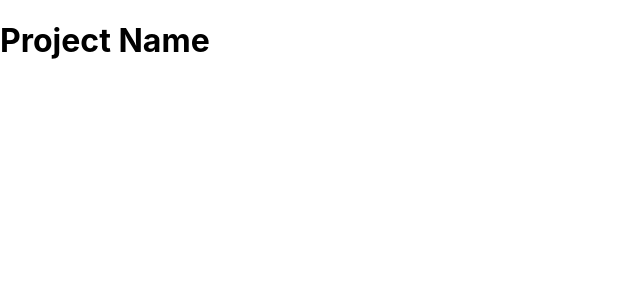
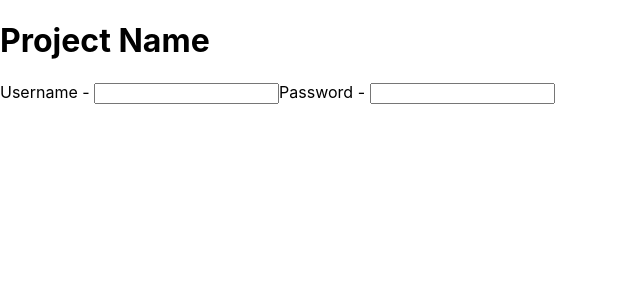
Before and after one commit to joowoonk/frontend-1, a React (Create React App) app in the folder frontend/: page /login in a window 1280 px wide. Shown: the top 300 px of the page, without its empty margins (0-640 px from the left). Built offline with nearby package versions, Linux system fonts and the light colour scheme.

Commit message:
Got basic form input working

```diff
--- a/frontend/src/components/LoginPage/LoginForm.js
+++ b/frontend/src/components/LoginPage/LoginForm.js
@@ -0,0 +1,18 @@
+import React from 'react';
+
+function LoginForm(props) {
+
+	const {
+		values,
+		onInputChange
+	} = props;
+
+	return (
+		<form className='login-form'>
+			<label>Username - <input value={values.username} onChange={onInputChange} name='username' type='text'/></label>
+			<label>Password - <input value={values.password} onChange={onInputChange} name='password' type='text'/></label>
+		</form>
+	);
+}
+
+export default LoginForm;
--- a/frontend/src/components/LoginPage/LoginPage.js
+++ b/frontend/src/components/LoginPage/LoginPage.js
@@ -1,9 +1,33 @@
-import React from 'react';
+import React, { useState } from 'react';
 import { Link } from 'react-router-dom';
+
+import axios from 'axios';
+import * as yup from 'yup';
 
 import LoginForm from './LoginForm.js';
 
+const initFormValues = {
+	username: '',
+	password: ''
+}
+
+const initFormErrors = {
+	username: '',
+	password: ''
+}
+
 function LoginPage() {
+
+	const [formValues, setFormValues] = useState(initFormValues);
+	const [formErrors, setFormErrors] = useState(initFormErrors);
+
+	const onInputChange = evt => {
+		setFormValues({
+			...formValues,
+			[evt.target.name]: evt.target.value
+		});
+	}
+
 	return (
 		<div className='login-page'>
 			<header className='login-page-header'>
@@ -14,6 +38,8 @@ function LoginPage() {
 					<Link to='/'></Link>
 				</nav> */}
 			</header>
+
+			<LoginForm values={formValues} onInputChange={onInputChange}/>
 		</div>
 	);
 }
```
